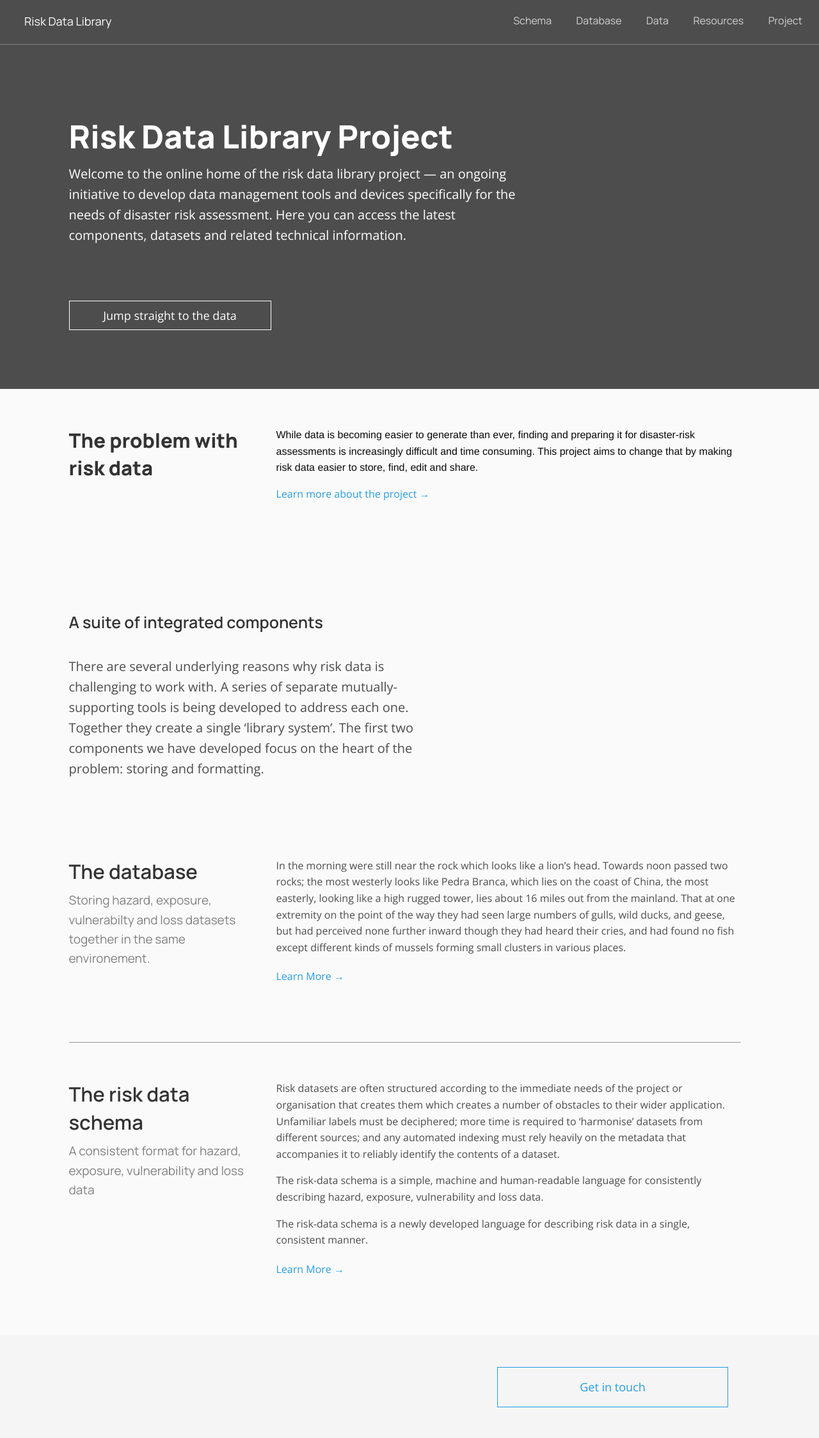
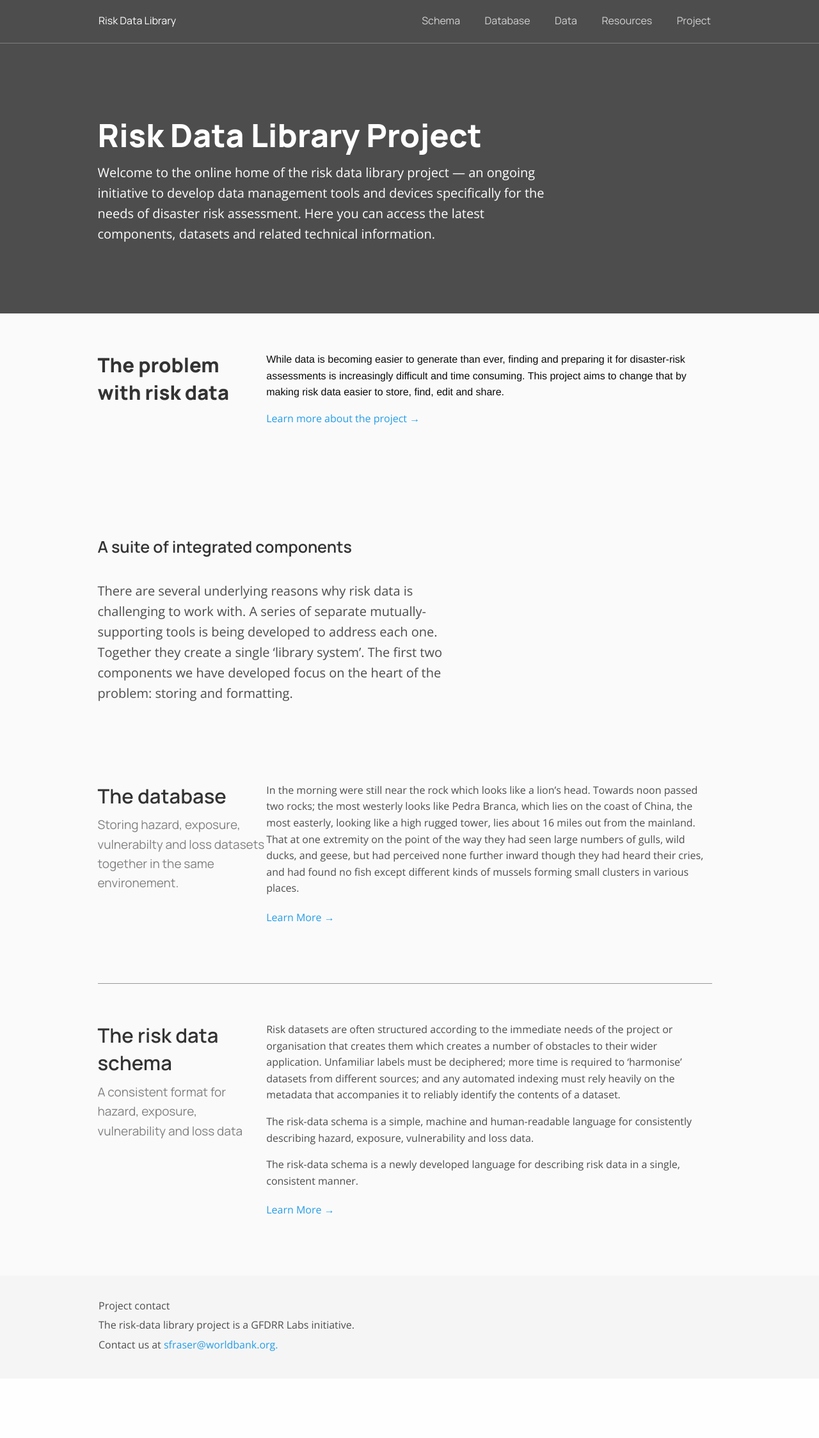
Before and after one commit to GFDRR/risk-data-library.github.io, a Jekyll site: the page built from index.html, in a window 1280 px wide. Shown: the whole page at 64% size. Built offline with Jekyll 4.4.1, drawn with Linux system fonts in a browser that asks for light colours; nearby versions of some CDN libraries; after the commit the page ends 2155 px from its top, so only the background shows below that.

Commit message:
WIP fix homepage layout

```diff
--- a/_includes/footer.html
+++ b/_includes/footer.html
@@ -1,6 +1,12 @@
 <footer class="footer-container">
-  <div class="footer-left"></div>
-  <div class="footer-right">
-    <a href="mailto:sfraser@worldbank.org" class="footer-anchor">Get in touch</a>
+  <div class="container-wrapper">
+    <div class="footer-left">
+      <p>Project contact</p>
+      <p>The risk-data library project is a GFDRR Labs initiative.</p>
+      <p>Contact us at <a href="mailto:sfraser@worldbank.org">sfraser@worldbank.org.</a></p>
+    </div>
+    <div class="footer-right">
+      <!-- <a href="mailto:sfraser@worldbank.org" class="footer-anchor">Get in touch</a> -->
+    </div>
   </div>
 </footer>
--- a/_includes/home/description.html
+++ b/_includes/home/description.html
@@ -3,7 +3,7 @@
   <p class="description-paragraph">
     Welcome to the online home of the risk data library project — an ongoing initiative to develop data management tools and devices specifically for the needs of disaster risk assessment. Here you can access the latest components, datasets and related technical information.
   </p>
-  <a href="/data" class="description-anchor">
+  <!-- <a href="/data" class="description-anchor">
     Jump straight to the data
-  </a>
+  </a> -->
 </div>
--- a/_includes/navigation.html
+++ b/_includes/navigation.html
@@ -1,4 +1,5 @@
 <div class="navigation">
+  <div class="container-wrapper">
     <div class="navigation-left"><a href="{{ site.baseurl }}/" title="link to home of {{ site.title }}">{{ site.title }}</a></div>
     <nav class="navigation-right">
       {% assign url = page.url | remove: ".html"%}
@@ -7,3 +8,4 @@
       {% endfor %}
     </nav>
   </div>
+</div>
--- a/_sass/footer/main.scss
+++ b/_sass/footer/main.scss
@@ -15,20 +15,25 @@
 
 .footer-left {
   display: flex;
-  flex-direction: row;
+  flex-direction: column;
 
-    a {
+  a {
     font-family: $secondary-font;
-    font-size: $secondary-font-size;
+    font-size: $primary-font-size;
     font-weight: $normal-font-weight;
     line-height: 1.39;
-    color: $grey-primary-font-color;
+    color: $links-color;
     align-self: center;
+  }
 
-    &:first-child {
-      margin-right: 50px;
-    }
-}
+  p {
+    margin-bottom: 5px;
+    font-family: $secondary-font;
+    font-size: $primary-font-size;
+    font-weight: $normal-font-weight;
+    color: $grey-quinary-font-color;
+  }
+
 }
 
 .footer-right {
--- a/_sass/main.scss
+++ b/_sass/main.scss
@@ -98,7 +98,7 @@ article {
 }
 
 .container-wrapper {
-  width: 1050px;
+  width: 960px;
   align-self: center;
 }
 
--- a/_sass/navigation/main.scss
+++ b/_sass/navigation/main.scss
@@ -2,14 +2,27 @@
   display: flex;
   flex-direction: row;
   flex-wrap: nowrap;
-  justify-content: space-between;
   padding: rem-calc(20 26 22 38);
   border-bottom: solid 1px rgba(227, 227, 227, 0.33);
+  padding-left: rem-calc(154);
+  padding-right: rem-calc(169);
+
+  @media only screen and (max-width: 1200px) {
+    padding-left: 100px;
+    padding-right: 100px;
+  }
+}
+
+.navigation div {
+  display: flex;
+  flex-direction: row;
+  flex-wrap: nowrap;
+  justify-content: space-between;
 }
 
 .navigation-left a {
   font-family: $primary-font;
-  font-size: $secondary-font-size;
+  font-size: $primary-font-size;
   color: $light-primary-font-color;
   opacity: 1;
 
```
Lines whose indentation alone changed are shown as unchanged.
